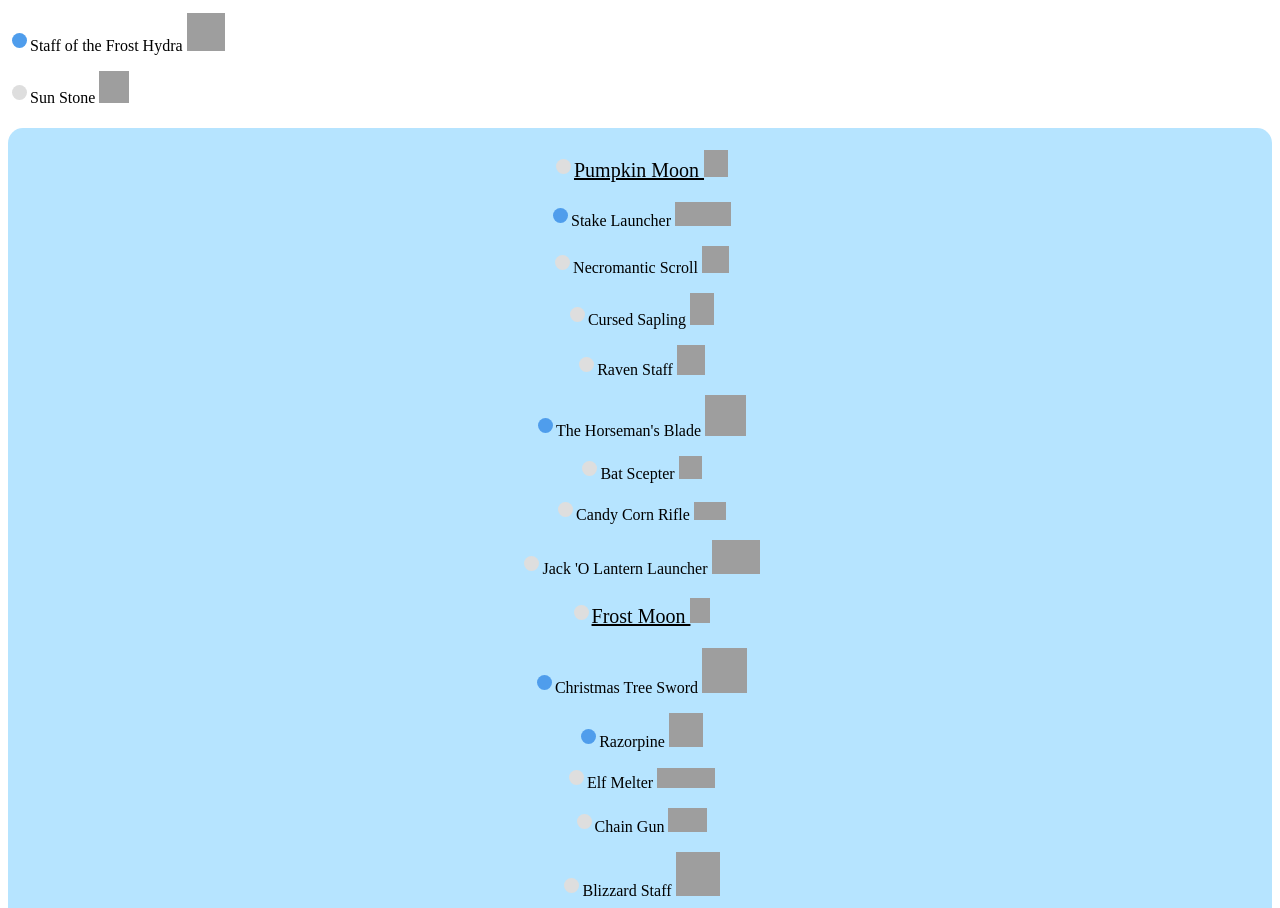
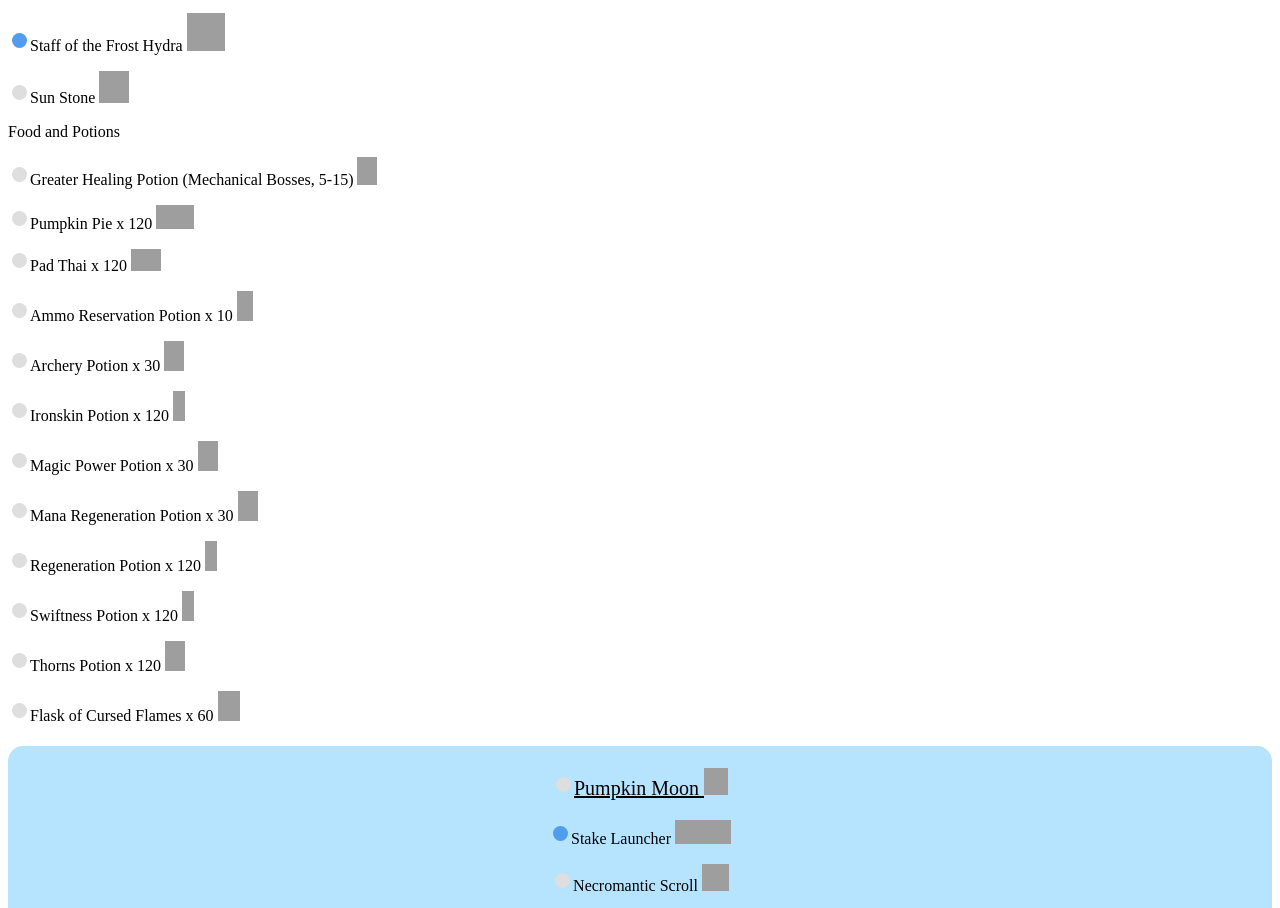
Before and after one commit to ammarhaikal/ammarhaikal123.github.io, a plain HTML site: page index.html in a window 1280 px wide. Shown: the part 1730-2638 px from the top of the page. Drawn offline with Linux system fonts and the light colour scheme; grey boxes are pictures that could not be loaded.

Commit message:
Update index.html

```diff
--- a/index.html
+++ b/index.html
@@ -78,7 +78,7 @@
 		<a href="https://terraria.gamepedia.com/Piranha_Gun" title="Piranha Gun"><img alt="Piranha Gun" src="https://gamepedia.cursecdn.com/terraria_gamepedia/a/a5/Piranha_Gun.png?version=17af9598462bac2de0884807db975318" decoding="async" width="42" height="26"></a>
     </p>
 	<p style="font-family: Montserrat;">
-        <input type="checkbox" class="checkbox1" class="checkbox1">Stynger</input>
+        <input type="checkbox" class="checkbox1" class="checkbox1" checked>Stynger</input>
 		<a href="https://terraria.gamepedia.com/Stynger" title="Stynger"><img alt="Stynger" src="https://gamepedia.cursecdn.com/terraria_gamepedia/8/8f/Stynger.png?version=3d9cddc4a4363006ce187ca4ffd894e6" decoding="async" width="46" height="26"></a>
     </p>
 
@@ -140,6 +140,69 @@
         <input type="checkbox" class="checkbox1" class="checkbox1">Sun Stone</input>
 		<a href="https://terraria.gamepedia.com/Sun_Stone" title="Sun Stone"><img alt="Sun Stone" src="https://gamepedia.cursecdn.com/terraria_gamepedia/0/0a/Sun_Stone.png?version=69cfc2998d22b1f77a0a1ecac8e6f4f7" decoding="async" width="30" height="32"></a>
     </p>
+
+		<p style="font-family: Montserrat;">Food and Potions</p>
+
+	<p style="font-family: Montserrat;">
+        <input type="checkbox" class="checkbox1" class="checkbox1">Greater Healing Potion (Mechanical Bosses, 5-15)</input>
+		<a href="/Greater_Healing_Potion" title="Greater Healing Potion"><img alt="Greater Healing Potion" src="https://static.wikia.nocookie.net/terraria_gamepedia/images/a/a5/Greater_Healing_Potion.png/revision/latest/scale-to-width-down/20?cb=20200516213549" decoding="async" width="20" height="28" data-file-width="20" data-file-height="28"></a>
+    </p>
+
+	<p style="font-family: Montserrat;">
+        <input type="checkbox" class="checkbox1" class="checkbox1">Pumpkin Pie x 120</input>
+		<a href="/Pumpkin_Pie" title="Pumpkin Pie"><img alt="Pumpkin Pie" src="https://static.wikia.nocookie.net/terraria_gamepedia/images/7/7d/Pumpkin_Pie.png/revision/latest/scale-to-width-down/38?cb=20200517000631" decoding="async" width="38" height="24" data-file-width="38" data-file-height="24"></a>
+    </p>
+
+	<p style="font-family: Montserrat;">
+        <input type="checkbox" class="checkbox1" class="checkbox1">Pad Thai x 120</input>
+		<a href="/Pad_Thai" title="Pad Thai"><img alt="Pad Thai" src="https://static.wikia.nocookie.net/terraria_gamepedia/images/9/95/Pad_Thai.png/revision/latest/scale-to-width-down/30?cb=20200517000704" decoding="async" width="30" height="22" data-file-width="30" data-file-height="22"></a>
+    </p>
+
+	<p style="font-family: Montserrat;">
+        <input type="checkbox" class="checkbox1" class="checkbox1">Ammo Reservation Potion x 10</input>
+		<a href="/Ammo_Reservation_Potion" title="Ammo Reservation Potion"><img alt="Ammo Reservation Potion" src="https://static.wikia.nocookie.net/terraria_gamepedia/images/9/96/Ammo_Reservation_Potion.png/revision/latest/scale-to-width-down/16?cb=20200516184741" decoding="async" width="16" height="30" data-file-width="16" data-file-height="30"></a>
+    </p>
+
+	<p style="font-family: Montserrat;">
+        <input type="checkbox" class="checkbox1" class="checkbox1">Archery Potion x 30</input>
+		<a href="/Archery_Potion" title="Archery Potion"><img alt="Archery Potion" src="https://static.wikia.nocookie.net/terraria_gamepedia/images/9/9f/Archery_Potion.png/revision/latest/scale-to-width-down/20?cb=20200516185928" decoding="async" width="20" height="30" data-file-width="20" data-file-height="30"></a>
+    </p>
+
+	<p style="font-family: Montserrat;">
+        <input type="checkbox" class="checkbox1" class="checkbox1">Ironskin Potion x 120</input>
+		<a href="/Ironskin_Potion" title="Ironskin Potion"><img alt="Ironskin Potion" src="https://static.wikia.nocookie.net/terraria_gamepedia/images/9/9f/Ironskin_Potion.png/revision/latest/scale-to-width-down/12?cb=20200516214320" decoding="async" width="12" height="30" data-file-width="12" data-file-height="30"></a>
+    </p>
+
+	<p style="font-family: Montserrat;">
+        <input type="checkbox" class="checkbox1" class="checkbox1">Magic Power Potion x 30</input>
+		<a href="/Magic_Power_Potion" title="Magic Power Potion"><img alt="Magic Power Potion" src="https://static.wikia.nocookie.net/terraria_gamepedia/images/2/2c/Magic_Power_Potion.png/revision/latest/scale-to-width-down/20?cb=20200516215016" decoding="async" width="20" height="30" data-file-width="20" data-file-height="30"></a>
+    </p>
+
+	<p style="font-family: Montserrat;">
+        <input type="checkbox" class="checkbox1" class="checkbox1">Mana Regeneration Potion x 30</input>
+		<a href="/Mana_Regeneration_Potion" title="Mana Regeneration Potion"><img alt="Mana Regeneration Potion" src="https://static.wikia.nocookie.net/terraria_gamepedia/images/c/cc/Mana_Regeneration_Potion.png/revision/latest/scale-to-width-down/20?cb=20200516215051" decoding="async" width="20" height="30" data-file-width="20" data-file-height="30"></a>
+    </p>
+
+	<p style="font-family: Montserrat;">
+        <input type="checkbox" class="checkbox1" class="checkbox1">Regeneration Potion x 120</input>
+		<a href="/Regeneration_Potion" title="Regeneration Potion"><img alt="Regeneration Potion" src="https://static.wikia.nocookie.net/terraria_gamepedia/images/2/2d/Regeneration_Potion.png/revision/latest/scale-to-width-down/12?cb=20200516221150" decoding="async" width="12" height="30" data-file-width="12" data-file-height="30"></a>
+    </p>
+
+	<p style="font-family: Montserrat;">
+        <input type="checkbox" class="checkbox1" class="checkbox1">Swiftness Potion x 120</input>
+		<a href="/Swiftness_Potion" title="Swiftness Potion"><img alt="Swiftness Potion" src="https://static.wikia.nocookie.net/terraria_gamepedia/images/3/3f/Swiftness_Potion.png/revision/latest/scale-to-width-down/12?cb=20200516222714" decoding="async" width="12" height="30" data-file-width="12" data-file-height="30"></a>
+    </p>
+
+	<p style="font-family: Montserrat;">
+        <input type="checkbox" class="checkbox1" class="checkbox1">Thorns Potion x 120</input>
+		<a href="/Thorns_Potion" title="Thorns Potion"><img alt="Thorns Potion" src="https://static.wikia.nocookie.net/terraria_gamepedia/images/1/1c/Thorns_Potion.png/revision/latest/scale-to-width-down/20?cb=20200516222906" decoding="async" width="20" height="30" data-file-width="20" data-file-height="30"></a>
+    </p>
+
+	<p style="font-family: Montserrat;">
+        <input type="checkbox" class="checkbox1" class="checkbox1">Flask of Cursed Flames x 60</input>
+		<a href="/Flask_of_Cursed_Flames" title="Flask of Cursed Flames"><img alt="Flask of Cursed Flames" src="https://static.wikia.nocookie.net/terraria_gamepedia/images/0/08/Flask_of_Cursed_Flames.png/revision/latest/scale-to-width-down/22?cb=20200516212455" decoding="async" width="22" height="30" data-file-width="22" data-file-height="30"></a>
+    </p>
+
 
 	<div style="width: inherit;height: auto;background: #b6e4ff;border-radius: 15px;text-align: center;">
 	<h1 style="display: flex;"></h1>
```
